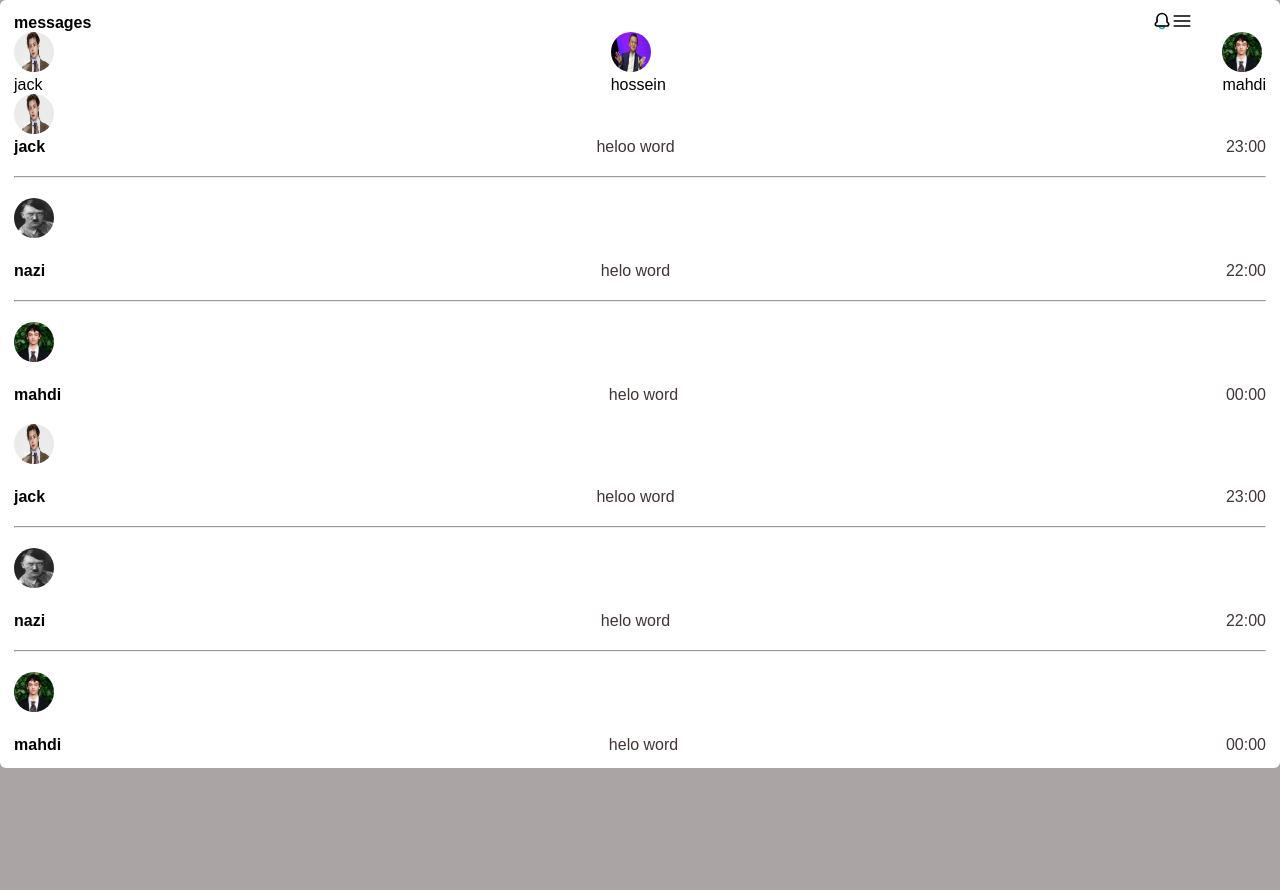
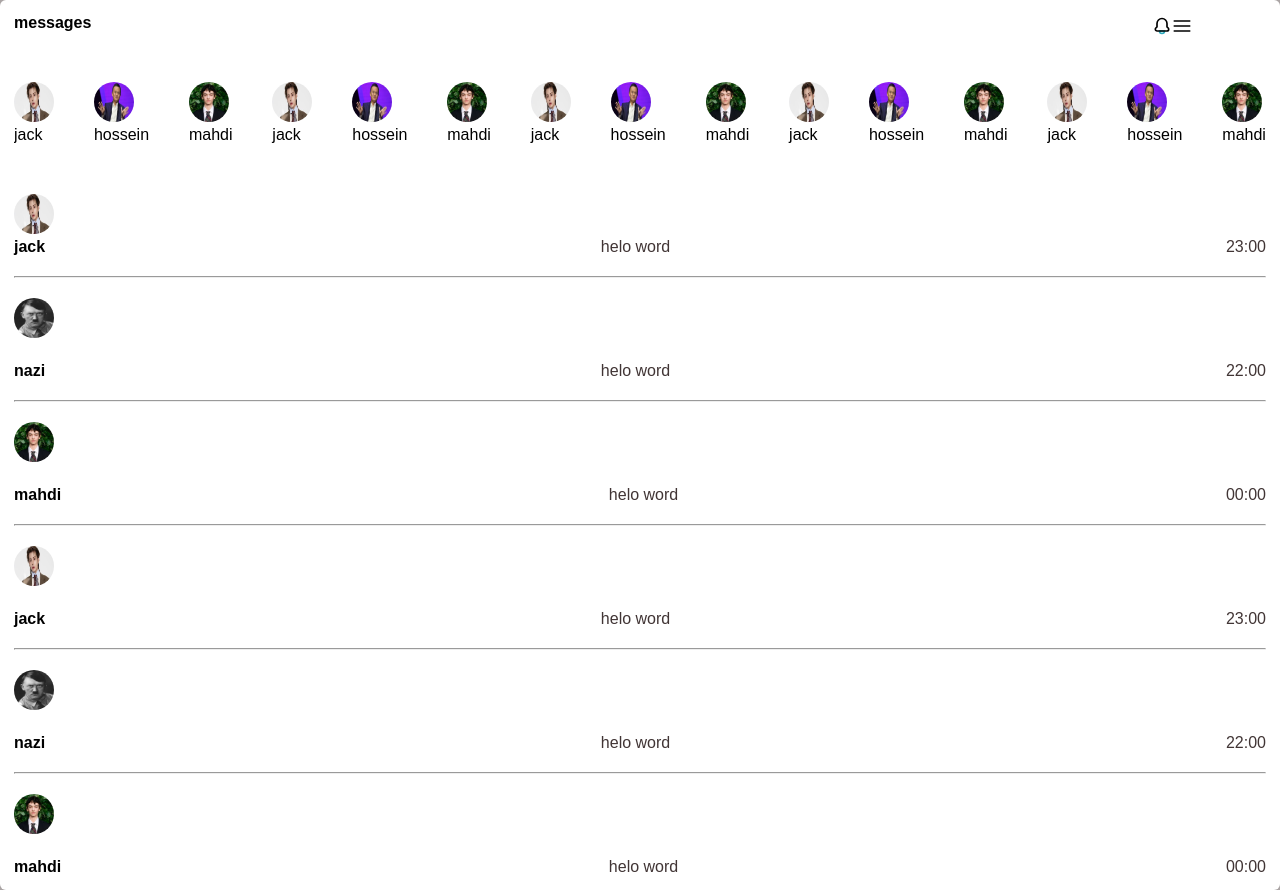
Before and after one commit to hidarabadi/mahdi-masiger, a plain HTML site: page index.html in a window 1280 px wide. Before the commit the page ends 800 px from the top, so only its background shows below. Drawn offline with Linux system fonts and the light colour scheme.

Commit message:
version4

```diff
--- a/index.html
+++ b/index.html
@@ -6,6 +6,7 @@
     <meta name="viewport" content="width=device-width, initial-scale=1.0">
     <title>mas</title>
     <link rel="stylesheet" href="style.css">
+    <link rel="shortcut icon" href="./hit.jpg" type="image/x-icon">
 </head>
 
 <body>
@@ -50,8 +51,58 @@
                 <img src="./3.jpg" alt="mahdi">
                 <span class="q1">mahdi</span>
             </div>
+            <div class="m1">
+                <img src="./1.jpg" alt="jack">
+                <span class="q1">jack</span>
 
+            </div>
+            <div class="m2">
+                <img src="./2.jpg" alt="hossein">
+                <span class="q1">hossein</span>
+            </div>
+            <div class="m3">
+                <img src="./3.jpg" alt="mahdi">
+                <span class="q1">mahdi</span>
+            </div>
+            <div class="m1">
+                <img src="./1.jpg" alt="jack">
+                <span class="q1">jack</span>
 
+            </div>
+            <div class="m2">
+                <img src="./2.jpg" alt="hossein">
+                <span class="q1">hossein</span>
+            </div>
+            <div class="m3">
+                <img src="./3.jpg" alt="mahdi">
+                <span class="q1">mahdi</span>
+            </div>
+            <div class="m1">
+                <img src="./1.jpg" alt="jack">
+                <span class="q1">jack</span>
+
+            </div>
+            <div class="m2">
+                <img src="./2.jpg" alt="hossein">
+                <span class="q1">hossein</span>
+            </div>
+            <div class="m3">
+                <img src="./3.jpg" alt="mahdi">
+                <span class="q1">mahdi</span>
+            </div>
+            <div class="m1">
+                <img src="./1.jpg" alt="jack">
+                <span class="q1">jack</span>
+
+            </div>
+            <div class="m2">
+                <img src="./2.jpg" alt="hossein">
+                <span class="q1">hossein</span>
+            </div>
+            <div class="m3">
+                <img src="./3.jpg" alt="mahdi">
+                <span class="q1">mahdi</span>
+            </div>
         </div>
         <div class="fard">
             <div class="jk">
@@ -61,7 +112,7 @@
                 </div>
                 <div class="a2">
                     <span class="w1">jack</span>
-                    <span class="w2">heloo word</span>
+                    <span class="w2">helo word</span>
                     <span class="w3">23:00</span>
                 </div>
             </div>
@@ -84,12 +135,13 @@
                 <span class="w3">00:00</span>
 
             </div>
+            <hr>
             <div class="a1">
                 <img src="./1.jpg" alt="jack">
             </div>
             <div class="a2">
                 <span class="w1">jack</span>
-                <span class="w2">heloo word</span>
+                <span class="w2">helo word</span>
                 <span class="w3">23:00</span>
             </div>
             <hr>
--- a/style.css
+++ b/style.css
@@ -24,6 +24,10 @@ svg {
     background-color: white;
     color: black;
     border-radius: 6px;
+    display: flex;
+    flex-direction: column;
+    gap: 50px;
+    overflow: hidden;
 
 }
 
@@ -52,7 +56,9 @@ img {
 .profile {
     display: flex;
     justify-content: space-between;
+    gap: 30px;
     flex-direction: row;
+    overflow: auto;
 }
 
 .q1 {
```
